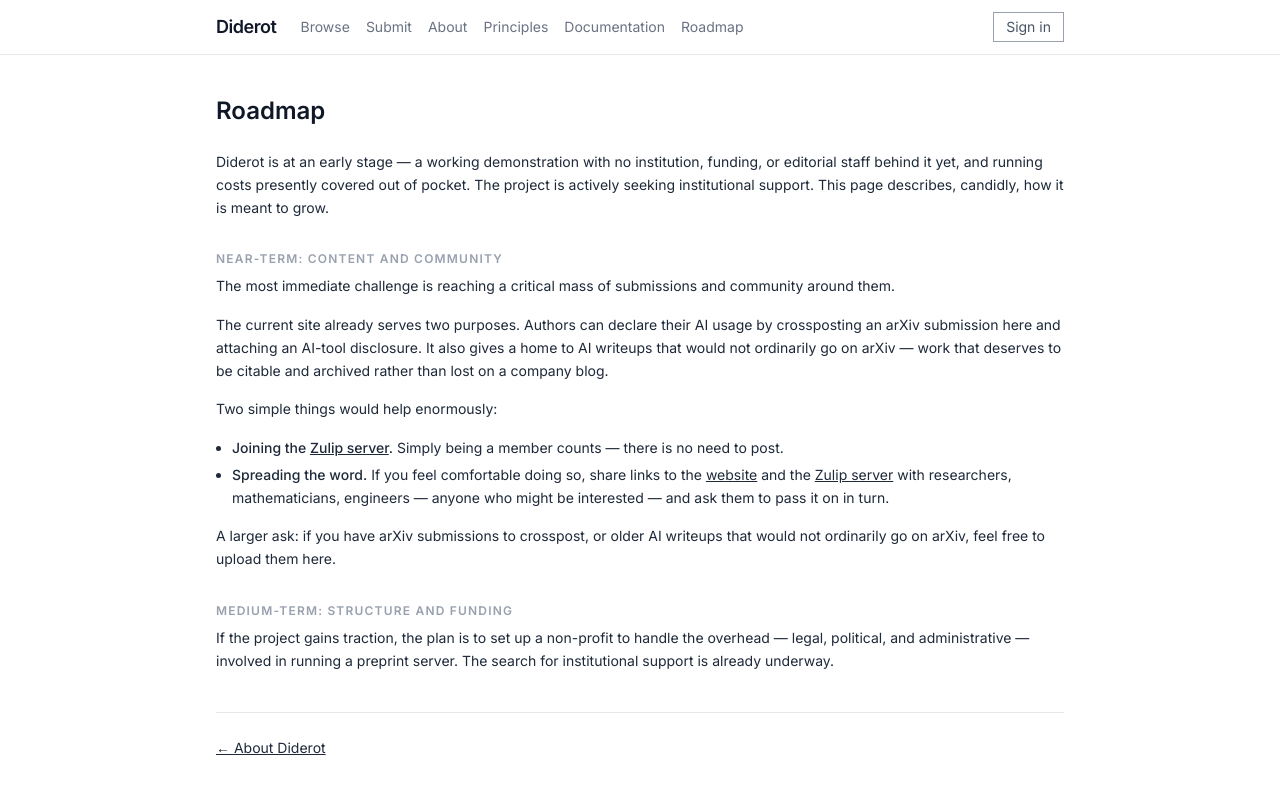
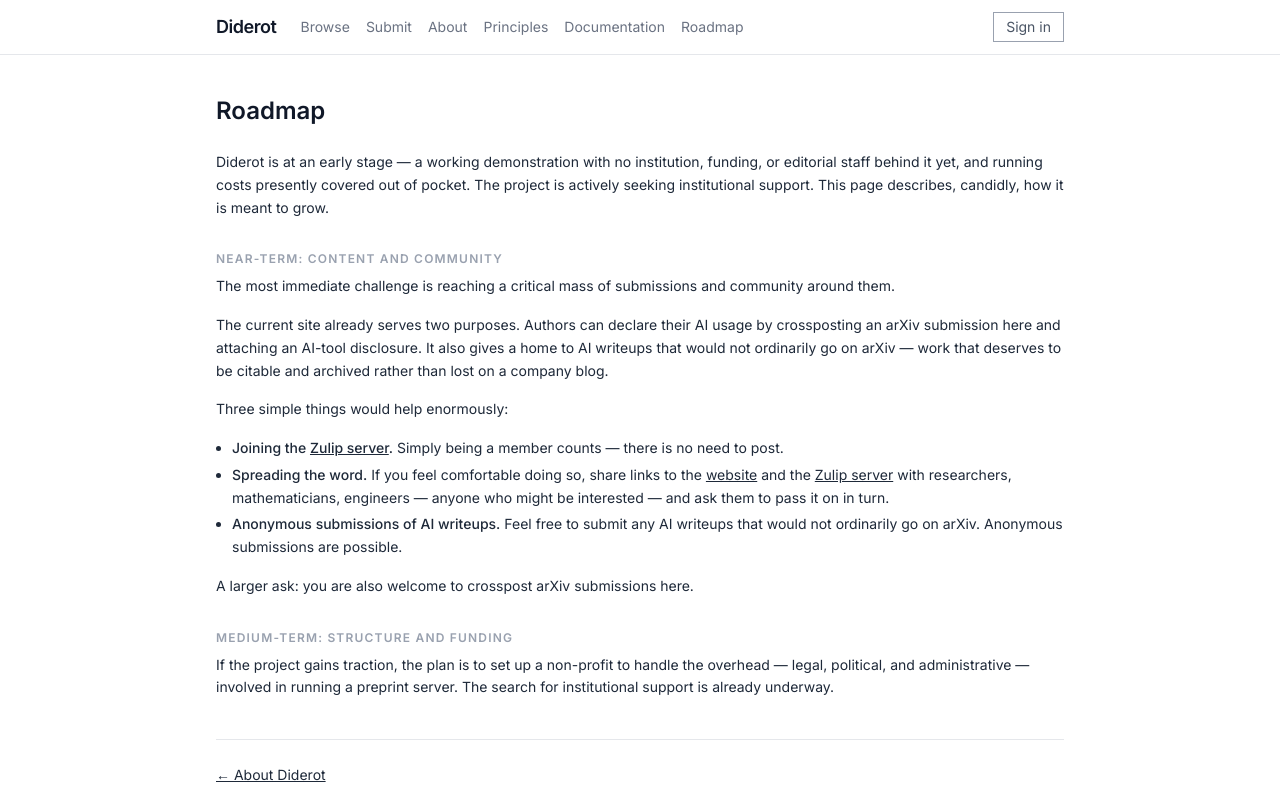
Before and after one commit to isabeldahlgren/diderot, a Next.js app in the folder frontend/: page /roadmap in a window 1280 px wide. Shown: the top 800 px of the page. Built offline with nearby package versions, Linux system fonts and the light colour scheme.

Commit message:
Update roadmap

```diff
--- a/frontend/app/roadmap/page.mdx
+++ b/frontend/app/roadmap/page.mdx
@@ -10,12 +10,13 @@
 
 The current site already serves two purposes. Authors can declare their AI usage by crossposting an arXiv submission here and attaching an AI-tool disclosure. It also gives a home to AI writeups that would not ordinarily go on arXiv — work that deserves to be citable and archived rather than lost on a company blog.
 
-Two simple things would help enormously:
+Three simple things would help enormously:
 
 - **Joining the [Zulip server](https://diderot.zulipchat.com/join/nkoxw2ud2j5ribx7m4vrlujr/).** Simply being a member counts — there is no need to post.
 - **Spreading the word.** If you feel comfortable doing so, share links to the [website](https://projectdiderot.com/) and the [Zulip server](https://diderot.zulipchat.com/join/nkoxw2ud2j5ribx7m4vrlujr/) with researchers, mathematicians, engineers — anyone who might be interested — and ask them to pass it on in turn.
+- **Anonymous submissions of AI writeups.** Feel free to submit any AI writeups that would not ordinarily go on arXiv. Anonymous submissions are possible.
 
-A larger ask: if you have arXiv submissions to crosspost, or older AI writeups that would not ordinarily go on arXiv, feel free to upload them here.
+A larger ask: you are also welcome to crosspost arXiv submissions here.
 
 ### Medium-term: structure and funding
 
```
